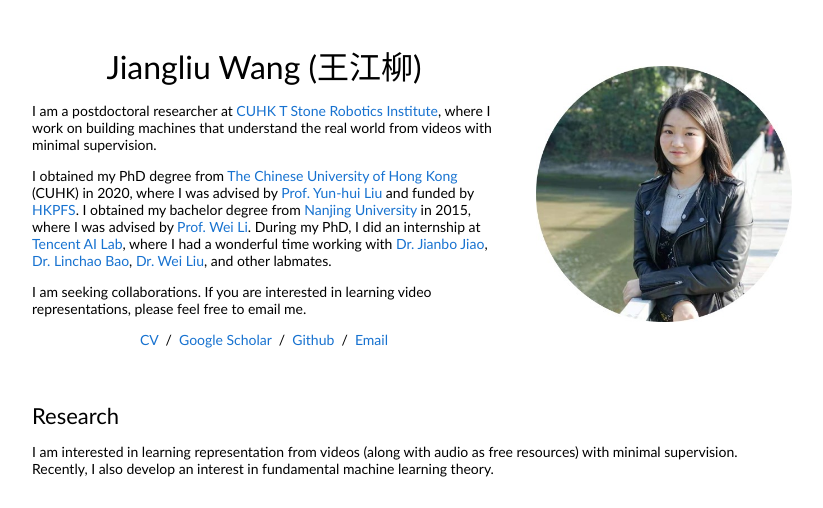
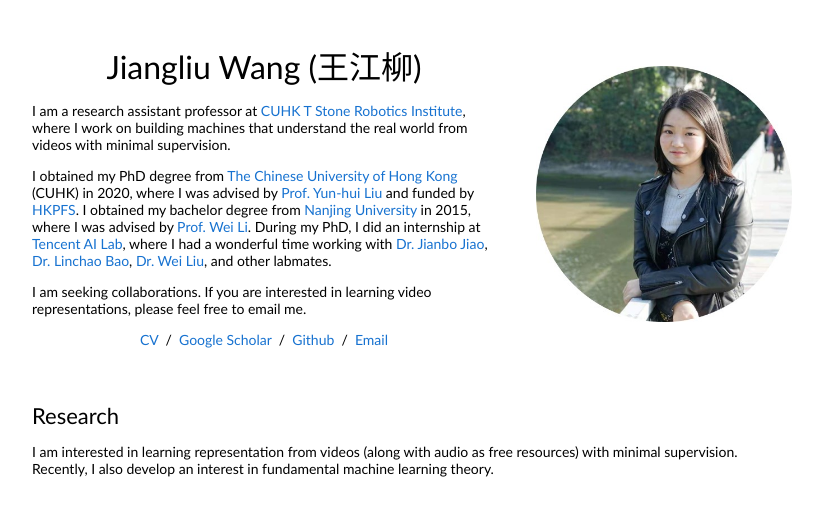
Before and after one commit to laura-wang/laura-wang, a plain HTML site: page index.html in a window 1280 px wide. Shown: the top 508 px of the page, without its empty margins (228-1051 px from the left). Drawn offline with Linux system fonts and the light colour scheme.

Commit message:
Update index.html

```diff
--- a/index.html
+++ b/index.html
@@ -21,7 +21,7 @@
               <p style="text-align:center">
                 <name>Jiangliu Wang (王江柳)</name>
               </p>
-              <p>I am a postdoctoral researcher at <a href="http://ri.cuhk.edu.hk/">CUHK T Stone Robotics Institute</a>, where I work on building machines that understand the real world from videos with minimal supervision.
+              <p>I am a research assistant professor at <a href="http://ri.cuhk.edu.hk/">CUHK T Stone Robotics Institute</a>, where I work on building machines that understand the real world from videos with minimal supervision.
 
               </p>
               <p>
```
